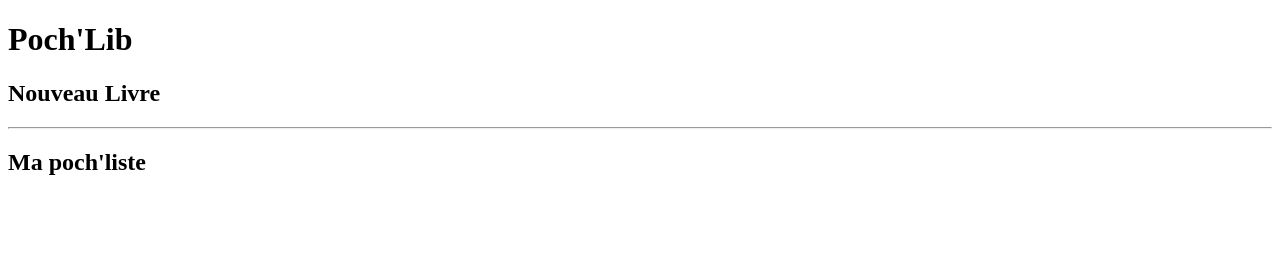
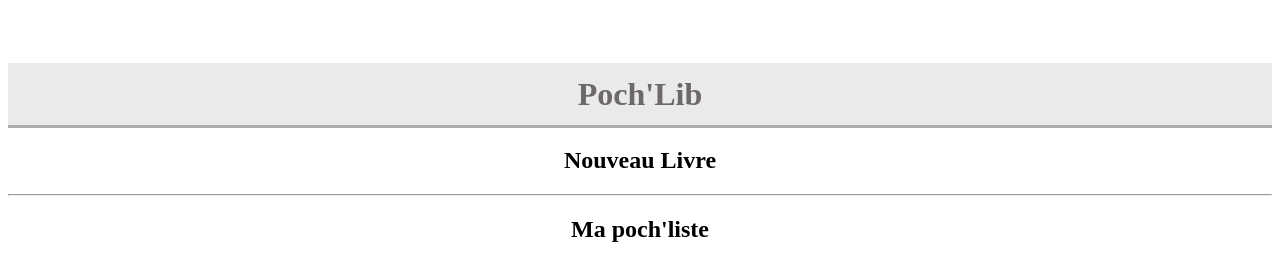
Before and after one commit to sebachien/OC_Projet6_PochLib, a plain HTML site: page index copie.html in a window 1280 px wide. Drawn offline with Linux system fonts and the light colour scheme.

Commit message:
Initialisation

```diff
--- a/index copie.html
+++ b/index copie.html
@@ -4,7 +4,8 @@
 		<title>Poch'Lib</title>
 		<meta charset="utf-8" />
 		<meta name="viewport" content="width=device-width, initial-scale=1">
-  	</head>
+		<link rel="stylesheet" href="style.css" />
+	</head>
   	<body>
 		<div id="myBooks">
 			<h1 class="title">Poch'Lib</h1>
--- /dev/null
+++ b/style.css
@@ -0,0 +1,12 @@
+#myBooks {
+    text-align: center;
+}
+
+.title  {
+    color : #6e6969;
+    background-color: #e2e2e2b9;
+    box-shadow: 0px 3px 0px rgba(75, 75, 75, 0.452);
+    margin-top: 5%;
+    padding: 1%;
+
+}
```
